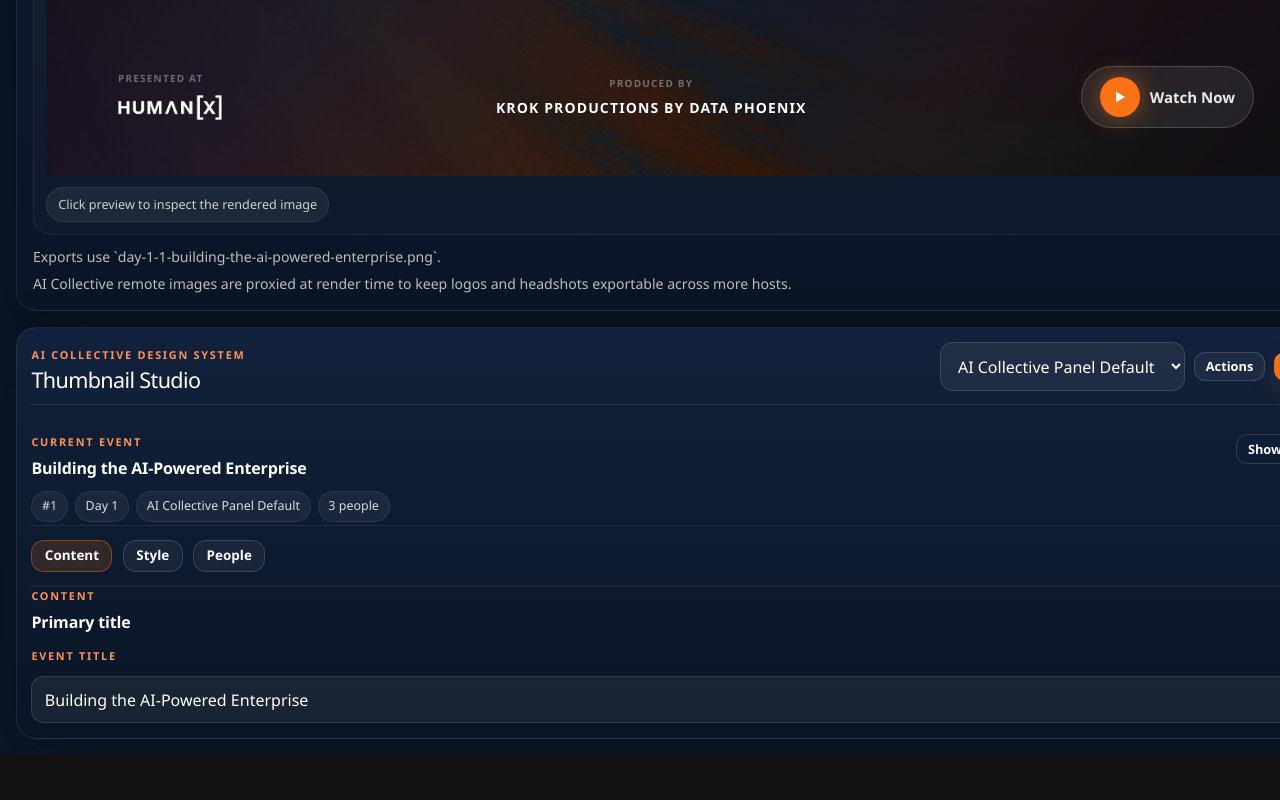
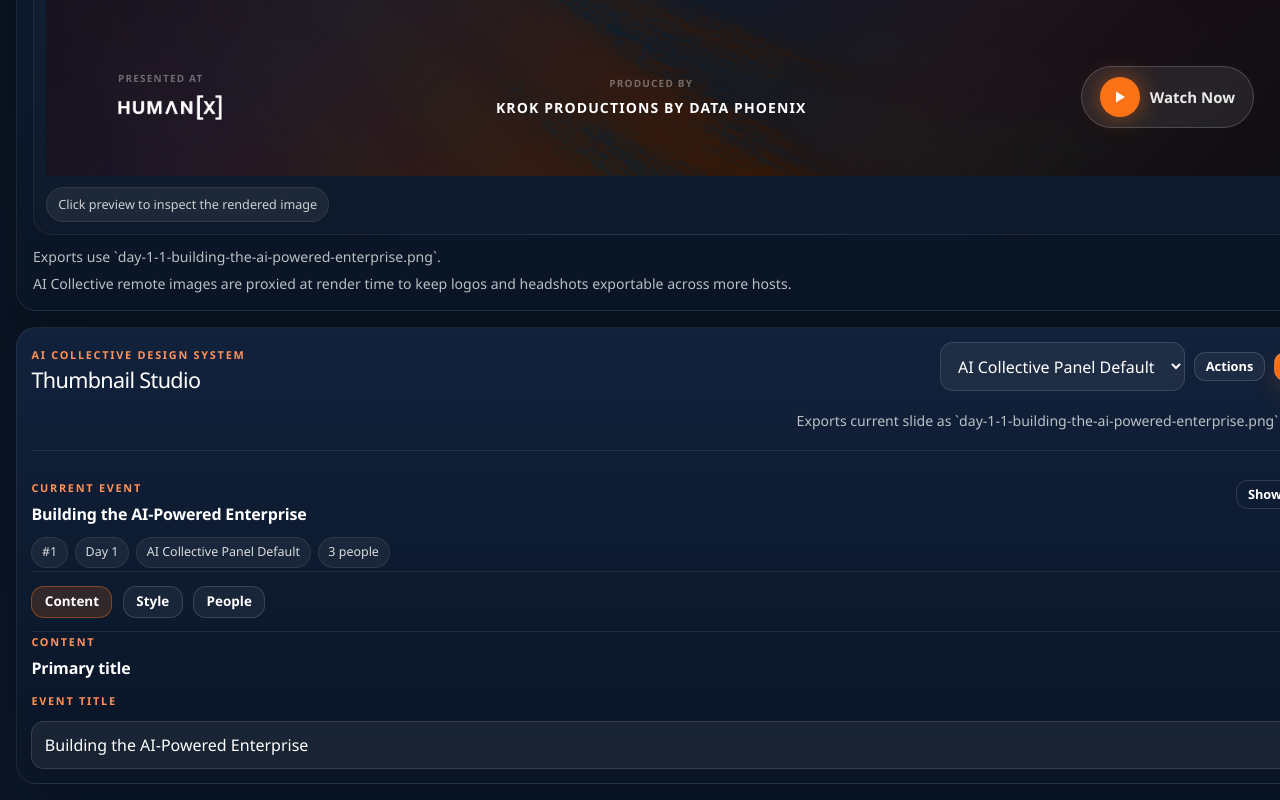
Before and after one commit to BillRaymond/ai-collective-video-thumbnails, a SvelteKit app: page / in a window 1280 px wide. Shown: the part 654-1454 px from the top of the page. Before the commit the page ends 1409 px from the top, so only its background shows below. Built offline with nearby package versions, Linux system fonts and the light colour scheme.

Commit message:
Fix single-slide export preview and status cue

```diff
--- a/src/routes/+page.svelte
+++ b/src/routes/+page.svelte
@@ -81,6 +81,8 @@
 	let exportMessage = $state('');
 	let isExporting = $state(false);
 	let exportRenderNode = $state<HTMLElement | null>(null);
+	let exportSavedNotice = $state('');
+	let exportSavedTimeout: ReturnType<typeof setTimeout> | null = null;
 	let previewViewport = $state<HTMLElement | null>(null);
 	let previewScale = $state(1);
 	let urlStatuses = $state<Record<string, ImageStatus>>({});
@@ -243,8 +245,25 @@
 			if (previewImageUrl.startsWith('blob:')) {
 				URL.revokeObjectURL(previewImageUrl);
 			}
+
+			if (exportSavedTimeout) {
+				clearTimeout(exportSavedTimeout);
+			}
 		};
 	});
+
+	function showExportSavedNotice(message: string) {
+		exportSavedNotice = message;
+
+		if (exportSavedTimeout) {
+			clearTimeout(exportSavedTimeout);
+		}
+
+		exportSavedTimeout = setTimeout(() => {
+			exportSavedNotice = '';
+			exportSavedTimeout = null;
+		}, 1800);
+	}
 
 	$effect(() => {
 		if (!browser || !isPreviewModalOpen) {
@@ -630,12 +649,14 @@
 		isExporting = true;
 		exportError = '';
 		exportMessage = `Exporting ${buildThumbnailFilename(activeEvent, format)}...`;
+		exportSavedNotice = '';
 
 		try {
 			await tick();
 			await new Promise((resolve) => requestAnimationFrame(() => resolve(undefined)));
 			await downloadSingleThumbnail(exportRenderNode, activeEvent, format);
-			exportMessage = `Saved ${buildThumbnailFilename(activeEvent, format)}.`;
+			exportMessage = '';
+			showExportSavedNotice(`Saved ${format.toUpperCase()}`);
 		} catch (error) {
 			exportError =
 				error instanceof Error ? error.message : 'The thumbnail could not be exported.';
@@ -953,6 +974,18 @@
 					</div>
 				</div>
 
+				<div class="export-status-row" aria-live="polite">
+					{#if exportMessage}
+						<p class="panel-caption export-status-text">{exportMessage}</p>
+					{:else if exportSavedNotice}
+						<p class="export-saved-pill">{exportSavedNotice}</p>
+					{:else if activeEvent}
+						<p class="panel-caption export-status-text">
+							Exports current slide as `{buildThumbnailFilename(activeEvent, 'png')}` or `.jpg`.
+						</p>
+					{/if}
+				</div>
+
 				{#if !dev}
 					<p class="read-only-notice">
 						⚠ This is a published site, edits are not saved. To request changes, <a href="https://www.cambermast.com/contact" target="_blank" rel="noopener noreferrer">contact Bill Raymond</a>.
@@ -970,9 +1003,6 @@
 							</ul>
 						{/if}
 					</div>
-				{/if}
-				{#if exportMessage}
-					<p class="panel-caption">{exportMessage}</p>
 				{/if}
 				{#if exportError}
 					<p class="error-text">{exportError}</p>
@@ -1373,9 +1403,11 @@
 
 {#if activeEvent && activeTheme}
 	<div class="offscreen-render-shell" aria-hidden="true">
-		<div class="thumbnail-export-root" bind:this={exportRenderNode}>
-			<activeTheme.component event={activeEvent} />
-		</div>
+		{#key `${selectedThemeId}:${activeEvent.id}`}
+			<div class="thumbnail-export-root" bind:this={exportRenderNode}>
+				<activeTheme.component event={activeEvent} />
+			</div>
+		{/key}
 	</div>
 {/if}
 
--- a/src/routes/layout.css
+++ b/src/routes/layout.css
@@ -199,6 +199,47 @@
 	position: relative;
 }
 
+.export-status-row {
+	display: flex;
+	align-items: center;
+	justify-content: flex-end;
+	min-height: 2.1rem;
+	padding-top: 0.15rem;
+	margin-left: auto;
+	width: min(100%, 34rem);
+}
+
+.export-status-text {
+	margin: 0;
+	width: 100%;
+}
+
+.export-saved-pill {
+	margin: 0;
+	display: inline-flex;
+	align-items: center;
+	gap: 0.42rem;
+	padding: 0.34rem 0.68rem;
+	border-radius: 999px;
+	background: rgba(34, 197, 94, 0.14);
+	border: 1px solid rgba(134, 239, 172, 0.34);
+	color: #d7ffe3;
+	font-size: 0.8rem;
+	font-weight: 700;
+	letter-spacing: 0.04em;
+	animation: export-saved-pulse 1.2s ease;
+}
+
+.export-saved-pill::before {
+	content: '';
+	width: 0.48rem;
+	height: 0.48rem;
+	border-radius: 999px;
+	background: currentColor;
+	box-shadow: 0 0 0 0 rgba(134, 239, 172, 0.52);
+	animation: export-saved-dot 1.2s ease;
+}
+
 .floating-menu {
 	position: absolute;
 	top: calc(100% + 0.55rem);
@@ -213,6 +254,42 @@
 	border: 1px solid rgba(255, 255, 255, 0.1);
 	background: rgba(8, 17, 34, 0.97);
 	box-shadow: var(--shadow-soft);
+}
+
+@keyframes export-saved-pulse {
+	0% {
+		transform: translateY(4px) scale(0.96);
+		opacity: 0;
+	}
+
+	20% {
+		transform: translateY(0) scale(1);
+		opacity: 1;
+	}
+
+	80% {
+		transform: translateY(0) scale(1);
+		opacity: 1;
+	}
+
+	100% {
+		transform: translateY(-2px) scale(0.985);
+		opacity: 0;
+	}
+}
+
+@keyframes export-saved-dot {
+	0% {
+		box-shadow: 0 0 0 0 rgba(134, 239, 172, 0.52);
+	}
+
+	55% {
+		box-shadow: 0 0 0 0.42rem rgba(134, 239, 172, 0);
+	}
+
+	100% {
+		box-shadow: 0 0 0 0 rgba(134, 239, 172, 0);
+	}
 }
 
 .event-picker-menu {
```
